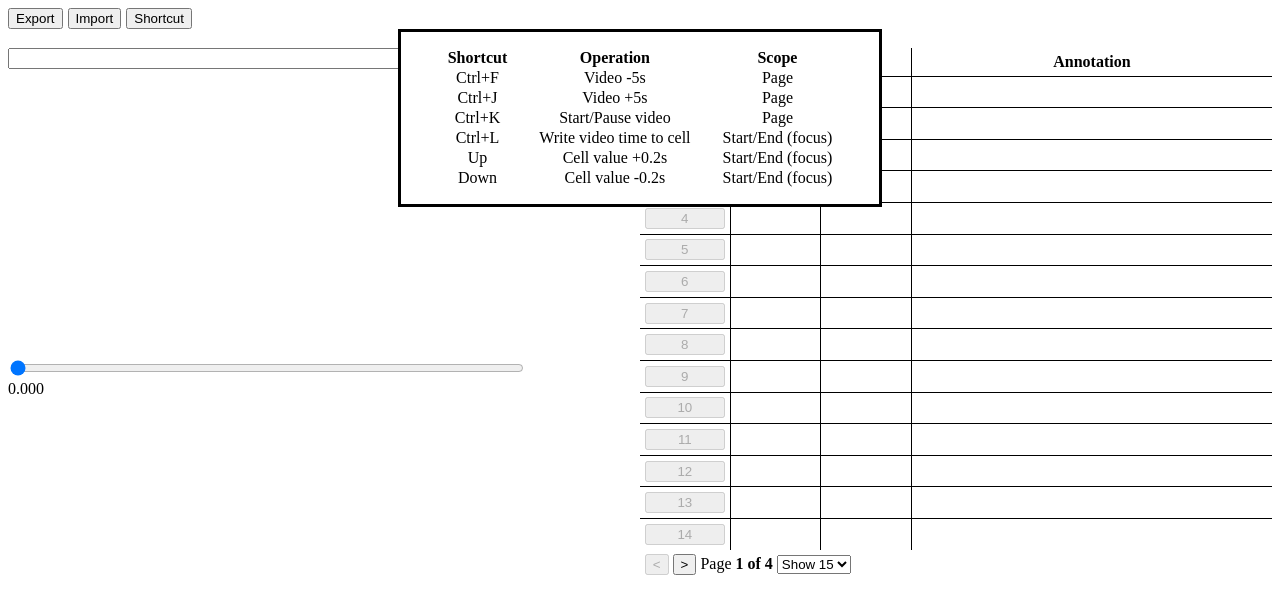
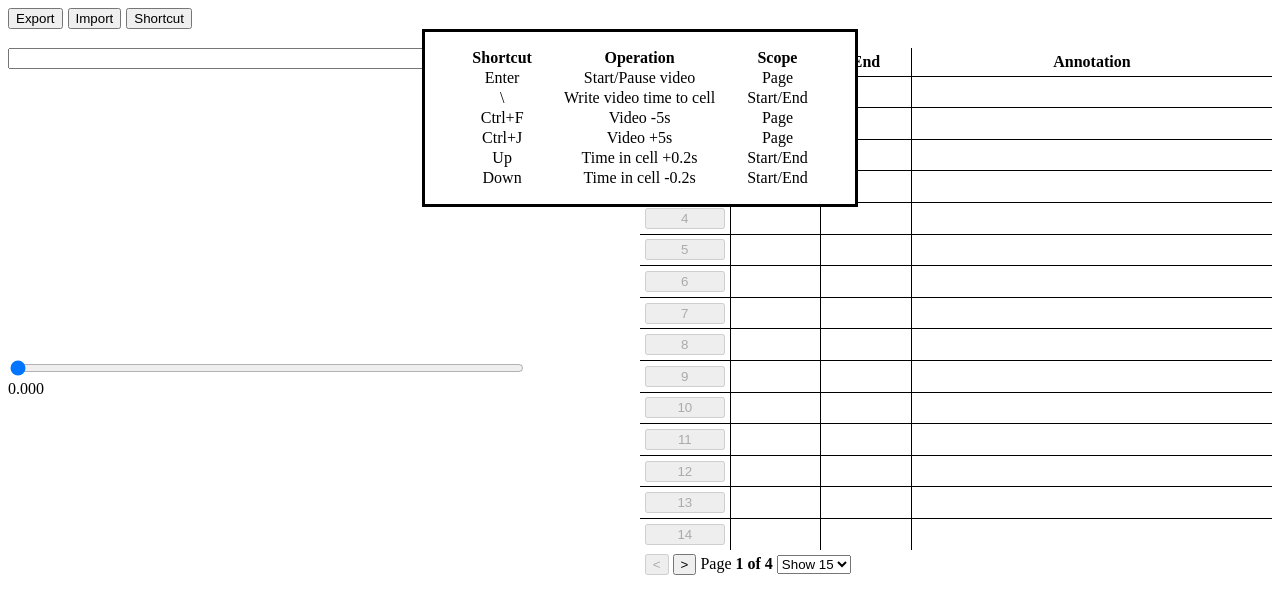
Before and after one commit to LaskySY/anno-tool, a React (Create React App) app: page / in a window 1280 px wide. Both pictures are taken after a click on the button "Shortcut". Shown: the top 614 px of the page. Built offline with nearby package versions, Linux system fonts and the light colour scheme.

Commit message:
update shortcut

```diff
--- a/src/App.js
+++ b/src/App.js
@@ -11,7 +11,7 @@ function App() {
   const videoRef = React.useRef(1)
   const [data, setData] = React.useState(Array(60).fill({ start: '', end: '', text: '' }))
 
-  useHotkeys('ctrl+l',
+  useHotkeys('\\',
     e => { e.preventDefault(); handleWriteSecond() },
     { enableOnTags: ['INPUT'] }
   );
--- a/src/components/YtVideo.js
+++ b/src/components/YtVideo.js
@@ -17,7 +17,7 @@ function YtVideo({ }, ref) {
     videoSeekTo: handleSeekTo,
   }));
 
-  useHotkeys('ctrl+k',
+  useHotkeys('enter',
     e => { e.preventDefault(); setStatus({ ...status, playing: !status.playing }) },
     { enableOnTags: ['INPUT'] }
   );
--- a/src/components/dialogs.js
+++ b/src/components/dialogs.js
@@ -10,6 +10,16 @@ export const ShortcutDialog = ({ status }) => {
           </tr>
         </thead>
         <tbody>
+        <tr>
+            <td>Enter</td>
+            <td>Start/Pause video</td>
+            <td>Page</td>
+          </tr>
+          <tr>
+            <td>\</td>
+            <td>Write video time to cell</td>
+            <td>Start/End</td>
+          </tr>
           <tr>
             <td>Ctrl+F</td>
             <td>Video -5s</td>
@@ -21,24 +31,14 @@ export const ShortcutDialog = ({ status }) => {
             <td>Page</td>
           </tr>
           <tr>
-            <td>Ctrl+K</td>
-            <td>Start/Pause video</td>
-            <td>Page</td>
-          </tr>
-          <tr>
-            <td>Ctrl+L</td>
-            <td>Write video time to cell</td>
-            <td>Start/End (focus)</td>
-          </tr>
-          <tr>
             <td>Up</td>
-            <td>Cell value +0.2s</td>
-            <td>Start/End (focus)</td>
+            <td>Time in cell +0.2s</td>
+            <td>Start/End</td>
           </tr>
           <tr>
             <td>Down</td>
-            <td>Cell value -0.2s</td>
-            <td>Start/End (focus)</td>
+            <td>Time in cell -0.2s</td>
+            <td>Start/End</td>
           </tr>
         </tbody>
       </table>
```
Also changed, not shown: 1 other file (tests, documents, lock files or other folders).
